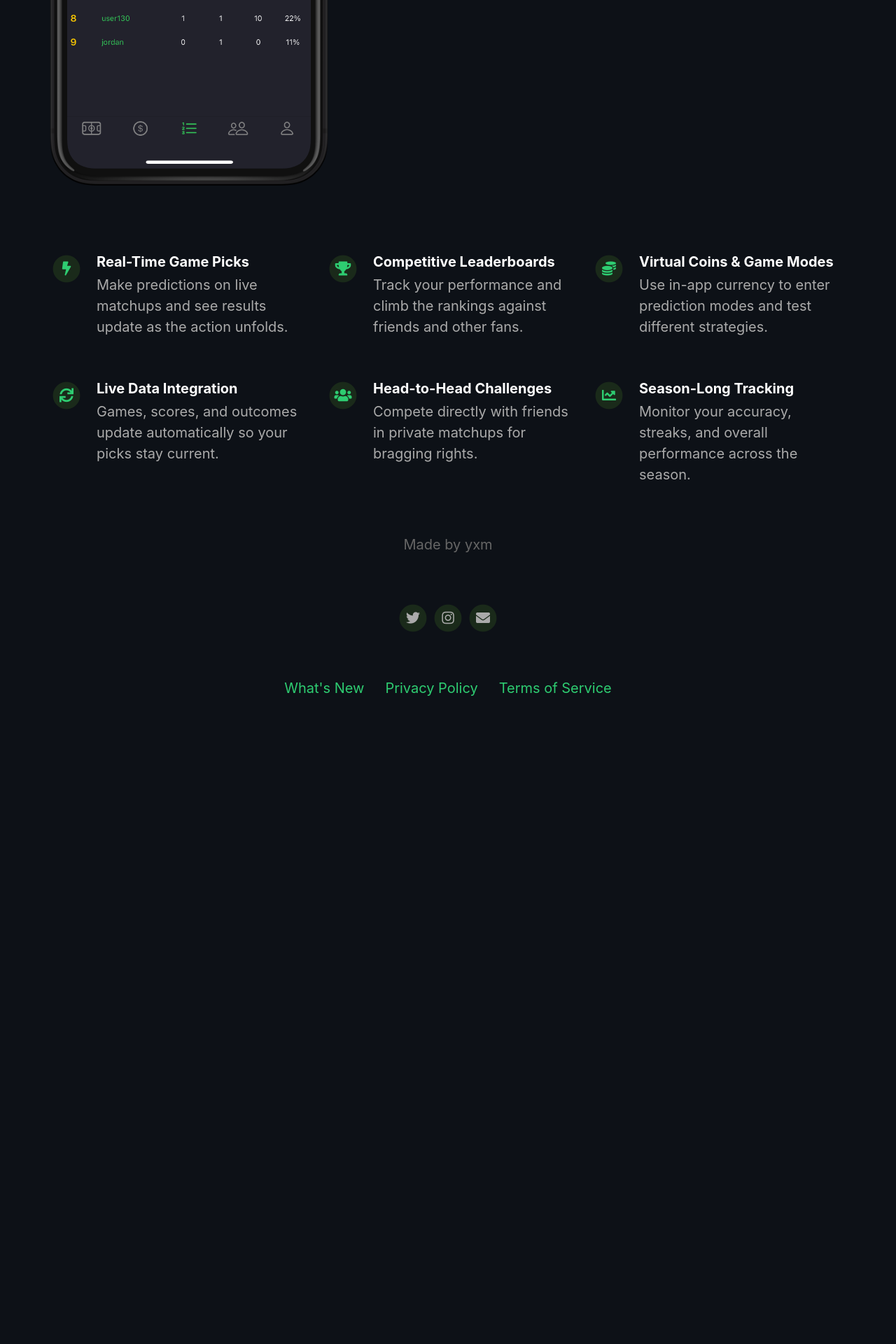
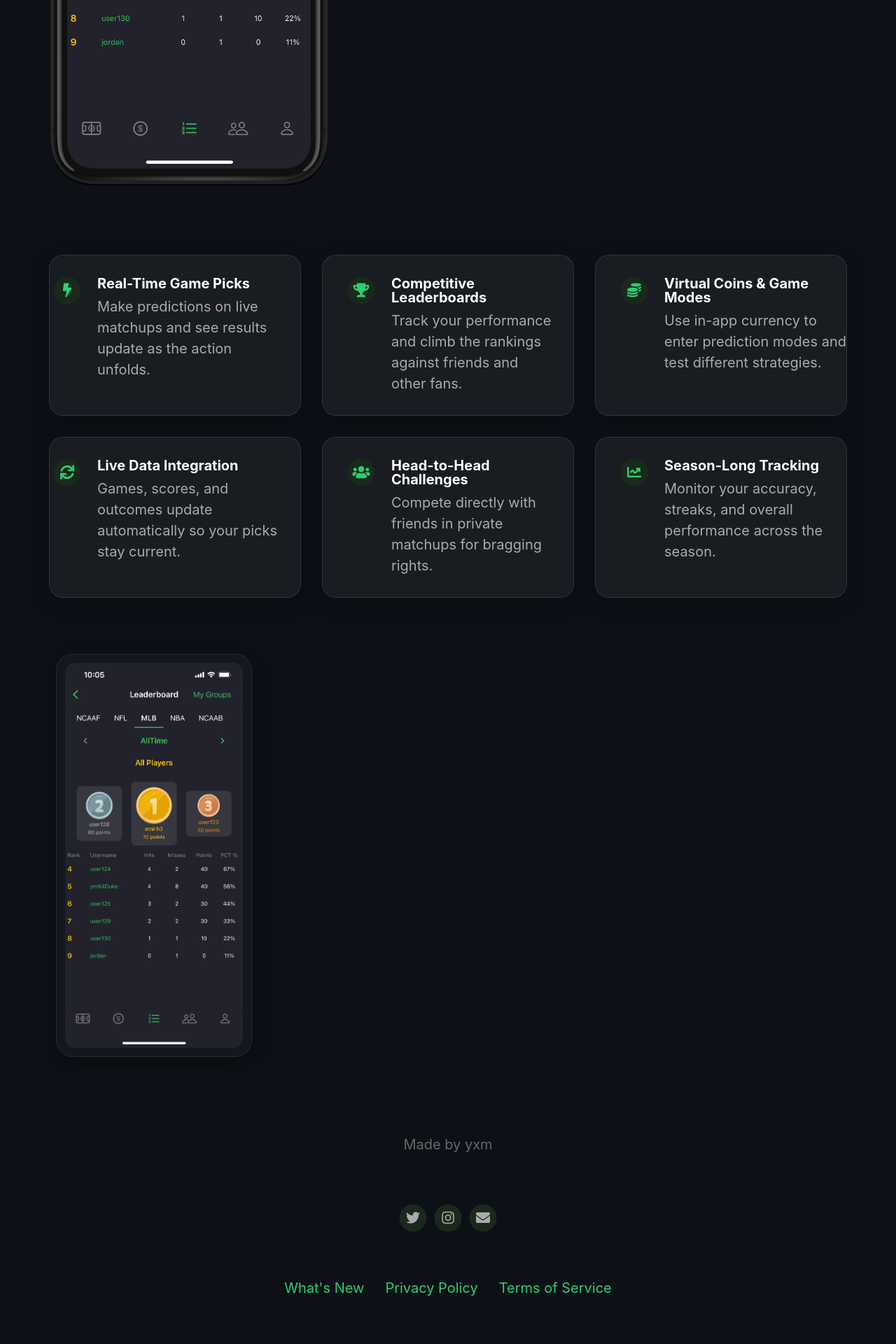
Before and after one commit to pickclash/landingpage, a Jekyll site: the page built from index.html, in a window 1280 px wide. Shown: the part 720-2640 px from the top of the page at 70% size. Built offline with Jekyll 4.4.1, drawn with Linux system fonts in a browser that asks for light colours; nearby versions of some CDN libraries; before the commit the page ends 1783 px from its top, so only the background shows below that.

Commit message:
Add gallery, glassmorphism styling, privacy policy, terms of service

```diff
--- /dev/null
+++ b/_includes/gallery.html
@@ -0,0 +1,11 @@
+<div class="gallery-section">
+    <div class="gallery-container">
+        {% for image in site.static_files %}
+            {% if image.path contains '/assets/screenshot/' %}
+                <div class="gallery-item">
+                    <img src="{{ site.baseurl }}{{ image.path }}" alt="App Screenshot"/>
+                </div>
+            {% endif %}
+        {% endfor %}
+    </div>
+</div>
--- a/_layouts/default.html
+++ b/_layouts/default.html
@@ -10,9 +10,12 @@
                 {% include header.html %}
                 <div class="iphonePreview">
 
-                        <svg version="1.1" xmlns="http://www.w3.org/2000/svg" xmlns:xlink="http://www.w3.org/1999/xlink" viewBox="0 0 0 0" style="position: absolute;">
+                    <svg version="1.1" xmlns="http://www.w3.org/2000/svg" xmlns:xlink="http://www.w3.org/1999/xlink"
+                        viewBox="0 0 0 0" style="position: absolute;">
                         <clipPath id="screenMask" clipPathUnits="objectBoundingBox" transform="scale(0.00257, 0.00119)">
-                                <path d="M6490.24,1234.36H6216.28c-2.57,0-10.55-.07-12.07-0.07a87.524,87.524,0,0,1-12-1.03,40.051,40.051,0,0,1-11.4-3.79,38.315,38.315,0,0,1-16.82-16.84,39.948,39.948,0,0,1-3.78-11.42,72.257,72.257,0,0,1-1.04-12.02c-0.06-1.83-.06-5.56-0.06-5.56V452.125h0s0.06-11.391.06-12.086a87.9,87.9,0,0,1,1.04-12.025,39.843,39.843,0,0,1,3.78-11.413,38.283,38.283,0,0,1,16.82-16.847,39.762,39.762,0,0,1,11.4-3.785,71.909,71.909,0,0,1,12-1.037c16.99-.567,36.32-0.061,34.51-0.061,5.02,0,6.5,3.439,6.63,6.962a35.611,35.611,0,0,0,1.2,8.156,21.326,21.326,0,0,0,19.18,15.592c2.28,0.192,6.78.355,6.78,0.355H6433.7s4.5-.059,6.79-0.251a21.348,21.348,0,0,0,19.18-15.591,35.582,35.582,0,0,0,1.19-8.154c0.13-3.523,1.61-6.962,6.64-6.962-1.81,0,17.52-.5,34.5.061a71.923,71.923,0,0,1,12.01,1.038,39.832,39.832,0,0,1,11.4,3.784,38.283,38.283,0,0,1,16.82,16.844,40.153,40.153,0,0,1,3.78,11.413,87.844,87.844,0,0,1,1.03,12.023c0,0.695.06,12.084,0.06,12.084h0V1183.64s0,3.72-.06,5.55a72.366,72.366,0,0,1-1.03,12.03,40.2,40.2,0,0,1-3.78,11.41,38.315,38.315,0,0,1-16.82,16.84,40.155,40.155,0,0,1-11.4,3.79,87.669,87.669,0,0,1-12.01,1.03c-1.52,0-9.5.07-12.07,0.07" transform="translate(-6159.12 -394.656)"/>
+                            <path
+                                d="M6490.24,1234.36H6216.28c-2.57,0-10.55-.07-12.07-0.07a87.524,87.524,0,0,1-12-1.03,40.051,40.051,0,0,1-11.4-3.79,38.315,38.315,0,0,1-16.82-16.84,39.948,39.948,0,0,1-3.78-11.42,72.257,72.257,0,0,1-1.04-12.02c-0.06-1.83-.06-5.56-0.06-5.56V452.125h0s0.06-11.391.06-12.086a87.9,87.9,0,0,1,1.04-12.025,39.843,39.843,0,0,1,3.78-11.413,38.283,38.283,0,0,1,16.82-16.847,39.762,39.762,0,0,1,11.4-3.785,71.909,71.909,0,0,1,12-1.037c16.99-.567,36.32-0.061,34.51-0.061,5.02,0,6.5,3.439,6.63,6.962a35.611,35.611,0,0,0,1.2,8.156,21.326,21.326,0,0,0,19.18,15.592c2.28,0.192,6.78.355,6.78,0.355H6433.7s4.5-.059,6.79-0.251a21.348,21.348,0,0,0,19.18-15.591,35.582,35.582,0,0,0,1.19-8.154c0.13-3.523,1.61-6.962,6.64-6.962-1.81,0,17.52-.5,34.5.061a71.923,71.923,0,0,1,12.01,1.038,39.832,39.832,0,0,1,11.4,3.784,38.283,38.283,0,0,1,16.82,16.844,40.153,40.153,0,0,1,3.78,11.413,87.844,87.844,0,0,1,1.03,12.023c0,0.695.06,12.084,0.06,12.084h0V1183.64s0,3.72-.06,5.55a72.366,72.366,0,0,1-1.03,12.03,40.2,40.2,0,0,1-3.78,11.41,38.315,38.315,0,0,1-16.82,16.84,40.155,40.155,0,0,1-11.4,3.79,87.669,87.669,0,0,1-12.01,1.03c-1.52,0-9.5.07-12.07,0.07"
+                                transform="translate(-6159.12 -394.656)" />
                         </clipPath>
                     </svg>
 
@@ -31,7 +34,9 @@
                         <svg width="0" height="0">
                             <defs>
                                 <clipPath id="shape120">
-                                        <path id="shape" class="cls-1" d="M6821,495.533v-4.281c0-1.2-.04-2.4-0.04-3.642a57.7,57.7,0,0,0-.68-7.882,26.144,26.144,0,0,0-2.48-7.483,25.115,25.115,0,0,0-11.04-11.044,26.118,26.118,0,0,0-7.49-2.481,47.28,47.28,0,0,0-7.88-.68c-1.2-.04-2.4-0.04-3.64-0.04h-53.5c-1.2,0-2.4.04-3.64,0.04a57.813,57.813,0,0,0-7.88.68,26.323,26.323,0,0,0-7.49,2.481,25.115,25.115,0,0,0-11.04,11.044,26.144,26.144,0,0,0-2.48,7.483,47.313,47.313,0,0,0-.68,7.882c-0.04,1.2-.04,2.4-0.04,3.642v53.5c0,1.2.04,2.4,0.04,3.641a57.7,57.7,0,0,0,.68,7.883,26.137,26.137,0,0,0,2.48,7.482,25.115,25.115,0,0,0,11.04,11.044,26.261,26.261,0,0,0,7.49,2.481,47.28,47.28,0,0,0,7.88.68c1.2,0.04,2.4.04,3.64,0.04h53.5c1.2,0,2.4-.04,3.64-0.04a57.654,57.654,0,0,0,7.88-.68,26.057,26.057,0,0,0,7.49-2.481,25.115,25.115,0,0,0,11.04-11.044,26.137,26.137,0,0,0,2.48-7.482,47.316,47.316,0,0,0,.68-7.883c0.04-1.2.04-2.4,0.04-3.641V495.533h0Z" transform="translate(-6701 -458)" filter="url(#f1)"/>
+                                    <path id="shape" class="cls-1"
+                                        d="M6821,495.533v-4.281c0-1.2-.04-2.4-0.04-3.642a57.7,57.7,0,0,0-.68-7.882,26.144,26.144,0,0,0-2.48-7.483,25.115,25.115,0,0,0-11.04-11.044,26.118,26.118,0,0,0-7.49-2.481,47.28,47.28,0,0,0-7.88-.68c-1.2-.04-2.4-0.04-3.64-0.04h-53.5c-1.2,0-2.4.04-3.64,0.04a57.813,57.813,0,0,0-7.88.68,26.323,26.323,0,0,0-7.49,2.481,25.115,25.115,0,0,0-11.04,11.044,26.144,26.144,0,0,0-2.48,7.483,47.313,47.313,0,0,0-.68,7.882c-0.04,1.2-.04,2.4-0.04,3.642v53.5c0,1.2.04,2.4,0.04,3.641a57.7,57.7,0,0,0,.68,7.883,26.137,26.137,0,0,0,2.48,7.482,25.115,25.115,0,0,0,11.04,11.044,26.261,26.261,0,0,0,7.49,2.481,47.28,47.28,0,0,0,7.88.68c1.2,0.04,2.4.04,3.64,0.04h53.5c1.2,0,2.4-.04,3.64-0.04a57.654,57.654,0,0,0,7.88-.68,26.057,26.057,0,0,0,7.49-2.481,25.115,25.115,0,0,0,11.04-11.044,26.137,26.137,0,0,0,2.48-7.482,47.316,47.316,0,0,0,.68-7.883c0.04-1.2.04-2.4,0.04-3.641V495.533h0Z"
+                                        transform="translate(-6701 -458)" filter="url(#f1)" />
                                 </clipPath>
                             </defs>
                         </svg>
@@ -46,22 +51,26 @@
                         </h2>
                     </div>
                     <div class="appDescriptionContainer">
-                            <p class ="appDescription">
+                        <p class="appDescription">
                             {{ site.app_description }}
                         </p>
                     </div>
                     <div class="downloadButtonsContainer">
                         {% if site.playstore_link %}
-                                <a class="playStoreLink" href="{{site.playstore_link}}"><img class="playStore" src="assets/playstore.png"></a>
+                        <a class="playStoreLink" href="{{site.playstore_link}}"><img class="playStore"
+                                src="assets/playstore.png"></a>
                         {% endif %}
-                            <a class="appStoreLink" href="{{site.appstore_link}}"><img class="appStore" src="assets/appstore.png"></a>
+                        <a class="appStoreLink" href="{{site.appstore_link}}"><img class="appStore"
+                                src="assets/appstore.png"></a>
                     </div>
                 </div>
                 {% include features.html %}
+                {% include gallery.html %}
                 {% include footer.html %}
                 {% include appstoreimages.html %}
             </div>
         </div>
     </div>
 </body>
+
 </html>
--- a/_sass/layout.scss
+++ b/_sass/layout.scss
@@ -1,10 +1,9 @@
-.imageWrapper {					// Sets the background image in the header area
+.imageWrapper {
+	// Sets the background image in the header area
 	height: 714px;
 	background:
-		linear-gradient(
-		rgba($image-overlay-color, $image-overlay-transparency),
-		rgba($image-overlay-color, $image-overlay-transparency)
-		   ),
+		linear-gradient(rgba($image-overlay-color, $image-overlay-transparency),
+			rgba($image-overlay-color, $image-overlay-transparency)),
 
 		url($header-image);
 
@@ -32,19 +31,21 @@
 	background-color: #fff;
 }
 
-.container {					// Set up the container for the site content
+.container {
+	// Set up the container for the site content
 	display: grid;
 	margin: auto;
 	max-width: $content-width;
 	padding-left: 15px;
 	padding-right: 15px;
 	grid-template-columns: repeat(12, 1fr);
-	grid-template-rows: 115px 876px auto auto;
+	grid-template-rows: 115px 876px auto auto auto;
 	grid-column-gap: 30px;
 	grid-template-areas:
 		"h h h h h h h h h h h h"
 		"p p p p p i i i i i i i"
 		"c c c c c c c c c c c c"
+		"g g g g g g g g g g g g"
 		"f f f f f f f f f f f f";
 }
 
@@ -55,8 +56,9 @@
 
 @media only screen and (max-width: 768px) {
 
-	.container {					// Set up the container for the site content
-		grid-template-rows: 80px 811px auto auto;
+	.container {
+		// Set up the container for the site content
+		grid-template-rows: 80px 811px auto auto auto;
 	}
 }
 
@@ -65,12 +67,13 @@
 	.container {
 		grid-column-gap: 0px;
 		grid-template-columns: 1;
-		grid-template-rows: 115px auto auto auto auto;
+		grid-template-rows: 115px auto auto auto auto auto;
 		grid-template-areas:
 			"h h h h h h h h h h h h"
 			"i i i i i i i i i i i i"
 			"p p p p p p p p p p p p"
 			"c c c c c c c c c c c c"
+			"g g g g g g g g g g g g"
 			"f f f f f f f f f f f f";
 	}
 }
@@ -105,7 +108,7 @@ header {
 	margin-right: 30px;
 }
 
-.logo > p {
+.logo>p {
 	color: $header-title-color;
 	white-space: nowrap;
 	display: flex;
@@ -120,7 +123,7 @@ header {
 		margin-right: 0px;
 	}
 
-	.logo > p {
+	.logo>p {
 		display: none;
 	}
 
@@ -139,7 +142,7 @@ header {
 		position: relative;
 		min-width: 1px;
 		max-width: 1px;
-		background-color:rgba(127, 127, 127, 0.2);
+		background-color: rgba(127, 127, 127, 0.2);
 		display: inline-block;
 		margin-left: 15px;
 	}
@@ -181,42 +184,42 @@ header {
 }
 
 
-nav > ul {
+nav>ul {
 	color: #fff;
 	display: flex;
 	list-style-type: none;
 
 }
 
-nav > ul li {
+nav>ul li {
 	padding-left: 30px;
 }
 
 @media only screen and (max-width: 768px) {
 
-	nav > ul li {
+	nav>ul li {
 		padding-left: 20px;
 	}
 
 }
 
-nav > ul li:first-child {
+nav>ul li:first-child {
 	padding-left: 0px;
 	padding-left: 15px;
 }
 
-nav > ul li:last-child {
+nav>ul li:last-child {
 	padding-right: 15px;
 }
 
-nav > ul li a:link,
-nav > ul li a:visited {
+nav>ul li a:link,
+nav>ul li a:visited {
 	text-decoration: none;
 	color: rgba($header-title-color, 0.6);
 }
 
-nav > ul li a:hover,
-nav > ul li a:active {
+nav>ul li a:hover,
+nav>ul li a:active {
 	text-decoration: none;
 	color: rgba($header-title-color, 1);
 }
@@ -224,17 +227,17 @@ nav > ul li a:active {
 
 
 // Sub Page Header Styling
-.subPageHeaderBackground .logo > p {
+.subPageHeaderBackground .logo>p {
 	color: #000;
 }
 
-.subPageHeaderBackground nav > ul li a:link,
-.subPageHeaderBackground nav > ul li a:visited {
+.subPageHeaderBackground nav>ul li a:link,
+.subPageHeaderBackground nav>ul li a:visited {
 	color: rgba(#000, 0.6);
 }
 
-.subPageHeaderBackground nav > ul li a:hover,
-.subPageHeaderBackground nav > ul li a:active {
+.subPageHeaderBackground nav>ul li a:hover,
+.subPageHeaderBackground nav>ul li a:active {
 	color: rgba(#000, 1);
 }
 
@@ -374,6 +377,17 @@ nav > ul li a:active {
 	height: 75px;
 }
 
+.playStore,
+.appStore {
+	transition: transform 0.2s ease, filter 0.2s ease;
+}
+
+.playStore:hover,
+.appStore:hover {
+	transform: translateY(-3px) scale(1.03);
+	filter: brightness(1.1) drop-shadow(0 5px 15px rgba(46, 204, 113, 0.4));
+}
+
 
 
 // iPhone Device Preview
@@ -403,7 +417,7 @@ nav > ul li a:active {
 	margin-top: 23px;
 }
 
-.videoContainer > video {
+.videoContainer>video {
 	width: 349px;
 	height: 755px;
 }
@@ -427,7 +441,7 @@ nav > ul li a:active {
 		margin-top: 22px;
 	}
 
-	.videoContainer > video {
+	.videoContainer>video {
 		width: 322px;
 		height: 698px;
 	}
@@ -461,7 +475,7 @@ nav > ul li a:active {
 		margin-top: 17px;
 	}
 
-	.videoContainer > video {
+	.videoContainer>video {
 		width: 226px;
 		height: 488px;
 	}
@@ -480,18 +494,26 @@ nav > ul li a:active {
 	flex-grow: 1;
 	flex-wrap: wrap;
 	margin-top: 93px;
+	gap: 30px;
 }
 
 .feature {
 	display: flex;
-	padding-top: 63px;
-	padding-left: 15px;
-	padding-right: 15px;
-	width: calc(100%/3);
+	padding: 30px;
+	width: calc((100% - 60px)/3);
+	background: rgba(255, 255, 255, 0.05);
+	backdrop-filter: blur(10px);
+	-webkit-backdrop-filter: blur(10px);
+	border: 1px solid rgba(255, 255, 255, 0.1);
+	border-radius: 20px;
+	box-shadow: 0 8px 32px 0 rgba(0, 0, 0, 0.3);
+	transition: transform 0.3s ease, box-shadow 0.3s ease, border 0.3s ease;
 }
 
-.feature:nth-child(-n+3) {
-    padding-top: 0px;
+.feature:hover {
+	transform: translateY(-5px);
+	box-shadow: 0 15px 35px 0 rgba(0, 0, 0, 0.4);
+	border: 1px solid rgba(46, 204, 113, 0.4);
 }
 
 .feature:nth-child(3n) {
@@ -522,11 +544,11 @@ nav > ul li a:active {
 	margin-left: 18px;
 }
 
-.featureText > h3 {
+.featureText>h3 {
 	color: $feature-title-color;
 }
 
-.featureText > p {
+.featureText>p {
 	color: $feature-text-color;
 	margin-top: 8px;
 	line-height: 1.5;
@@ -539,30 +561,12 @@ nav > ul li a:active {
 		flex-direction: row;
 		flex-wrap: wrap;
 		margin-top: 11px;
+		gap: 20px;
 	}
 
 	.feature {
-		display: flex;
-		padding-top: 41px;
-		padding-left: 15px;
-		padding-right: 15px;
 		width: 100%;
-	}
-
-	.feature:nth-child(-n+3) {
-		padding-top: 41px;
-	}
-
-	.feature:nth-child(1) {
-		padding-top: 0px;
-	}
-
-	.feature:nth-child(3n) {
-		padding-right: 15px;
-	}
-
-	.feature:nth-child(3n+1) {
-		padding-left: 15px;
+		padding: 25px;
 	}
 
 }
@@ -574,30 +578,12 @@ nav > ul li a:active {
 		flex-direction: row;
 		flex-wrap: wrap;
 		margin-top: 11px;
+		gap: 15px;
 	}
 
 	.feature {
-		display: flex;
-		padding-top: 41px;
-		padding-left: 0px;
-		padding-right: 0px;
 		width: 100%;
-	}
-
-	.feature:nth-child(-n+3) {
-		padding-top: 41px;
-	}
-
-	.feature:nth-child(1) {
-		padding-top: 0px;
-	}
-
-	.feature:nth-child(3n) {
-		padding-right: 0px;
-	}
-
-	.feature:nth-child(3n+1) {
-		padding-left: 0px;
+		padding: 20px;
 	}
 
 }
@@ -685,3 +671,59 @@ footer {
 .hidden {
 	display: none;
 }
+
+// Screenshot Gallery
+
+.gallery-section {
+	grid-area: g;
+	margin-top: 60px;
+	margin-bottom: 20px;
+	width: 100%;
+}
+
+.gallery-container {
+	display: flex;
+	overflow-x: auto;
+	gap: 30px;
+	padding: 20px 10px;
+	-webkit-overflow-scrolling: touch;
+	scrollbar-width: none; // Firefox
+}
+
+.gallery-container::-webkit-scrollbar {
+	display: none; // Chrome/Safari
+}
+
+.gallery-item {
+	flex: 0 0 auto;
+	width: 280px;
+	border-radius: 24px;
+	overflow: hidden;
+	box-shadow: 0 10px 30px rgba(0, 0, 0, 0.4);
+	transition: transform 0.3s ease, box-shadow 0.3s ease;
+	background: rgba(255, 255, 255, 0.03);
+	backdrop-filter: blur(10px);
+	-webkit-backdrop-filter: blur(10px);
+	border: 1px solid rgba(255, 255, 255, 0.08);
+	padding: 12px;
+}
+
+.gallery-item:hover {
+	transform: translateY(-8px) scale(1.02);
+	box-shadow: 0 20px 40px rgba(46, 204, 113, 0.3);
+	border: 1px solid rgba(46, 204, 113, 0.4);
+}
+
+.gallery-item img {
+	width: 100%;
+	height: auto;
+	border-radius: 14px;
+	display: block;
+}
+
+@media only screen and (max-width: 768px) {
+	.gallery-item {
+		width: 220px;
+		gap: 20px;
+	}
+}
```
Lines whose indentation alone changed are shown as unchanged.
